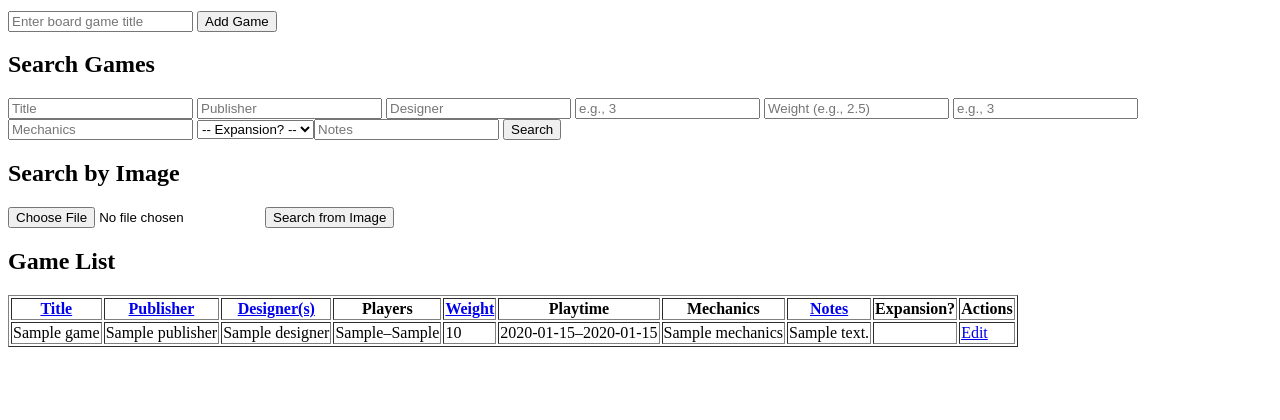
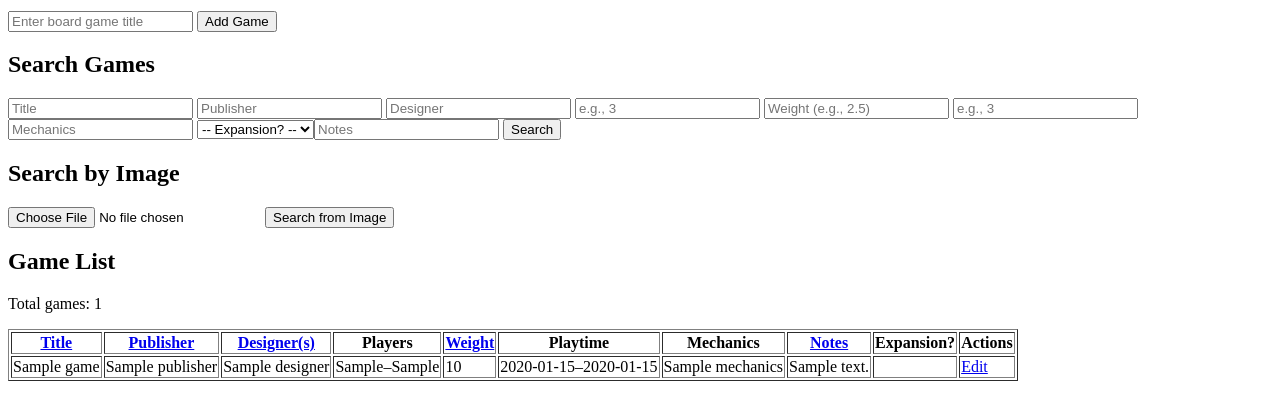
Before and after one commit to stephenwunrow/boardgame-database, a Flask app: template templates/index.html in a window 1280 px wide. Shown: the part 308-728 px from the top of the page. Run offline with Flask 3, Linux system fonts and the light colour scheme; the template is opened without the code that fills it: most values are stand-ins (such as "Sample title", 1, 10 or a date in 2020).

Commit message:
Adding count

```diff
--- a/app.py
+++ b/app.py
@@ -257,6 +257,7 @@ def index():
         download_tsv_from_gdrive()
         games = load_tsv()
         searched = False
+    count = len(games)
 
     if sort_by:
         if sort_by == 'title':
@@ -270,7 +271,7 @@ def index():
         elif sort_by == 'notes':
             games.sort(key=lambda g: g['Notes'].lower() if g['Notes'] else '')
 
-    return render_template('index.html', games=games, searched=searched, sort_by=sort_by)
+    return render_template('index.html', games=games, searched=searched, sort_by=sort_by, count=count)
 
 
 @app.route('/upload-image', methods=['POST'])
@@ -578,8 +579,9 @@ def search():
 
         # Store filtered results in session for consistency
         session['search_results'] = json.dumps(filtered)
+        count = len(filtered)
 
-        return render_template('index.html', games=filtered, sort_by=sort_by, searched=True)
+        return render_template('index.html', games=filtered, sort_by=sort_by, searched=True, count=count)
 
     # GET request shows all games
     sort_by = request.args.get('sort')
@@ -592,7 +594,9 @@ def search():
     if sort_by:
         games = sort_games(games, sort_by)
 
-    return render_template('index.html', games=games, sort_by=sort_by, searched=searched)
+    count = len(games)
+
+    return render_template('index.html', games=games, sort_by=sort_by, searched=searched, count=count)
 
 @app.route('/edit/<title>', methods=['GET', 'POST'])
 def edit(title):
--- a/templates/index.html
+++ b/templates/index.html
@@ -59,6 +59,11 @@
   {% if searched %}
     <p><a href="{{ url_for('clear') }}"><button type="button">Return to Full List</button></a></p>
   {% endif %}
+  {% if searched %}
+    <p>Matching result{{ 's' if count != 1 else '' }}: {{ count }}</p>
+  {% else %}
+    <p>Total games: {{ count }}</p>
+  {% endif %}
   <table border="1">
     <tr>
       <th><a href="{{ url_for('index', sort='title') }}">Title{% if sort_by == 'title' %} ▲{% endif %}</a></th>
```
